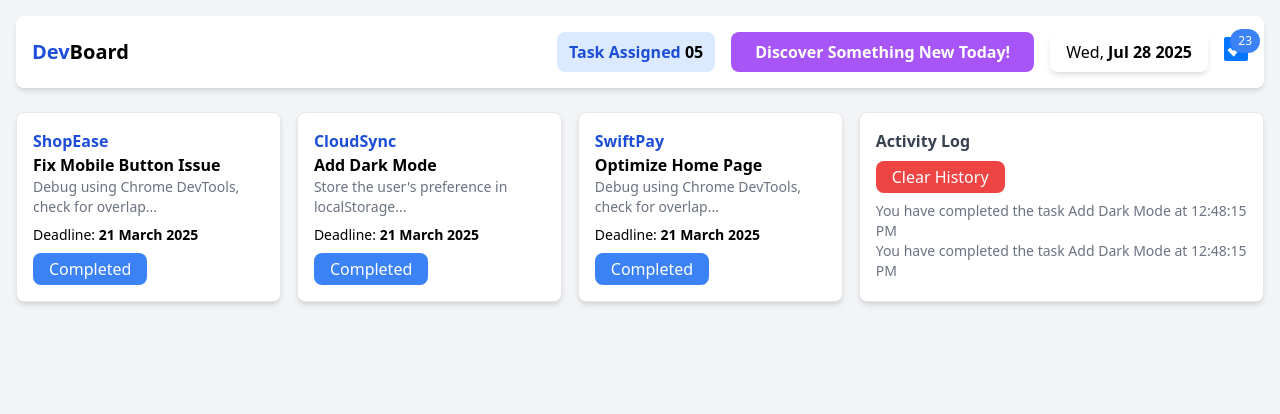
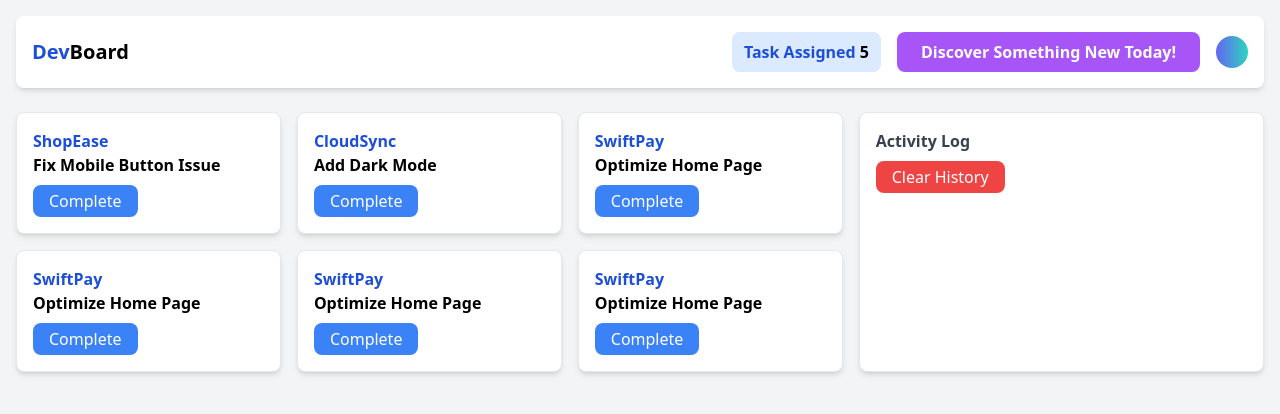
Before and after one commit to munir-hossin/assignment5, a plain HTML site: page index.html in a window 1280 px wide. Drawn offline with nearby package versions, Linux system fonts and the light colour scheme.

Commit message:
many dynamic sections done

```diff
--- a/index.html
+++ b/index.html
@@ -11,50 +11,93 @@
     <header class="bg-white shadow-md p-4 flex justify-between items-center rounded-lg">
         <h1 class="text-xl font-bold text-blue-700">Dev<span class="text-black">Board</span></h1>
         <div class="flex items-center gap-4">
-            <div class="bg-blue-100 px-3 py-2 rounded-lg font-semibold text-blue-700">Task Assigned <span class="text-black">05</span></div>
-            <div class="bg-purple-500 text-white px-6 py-2 rounded-lg font-semibold">Discover Something New Today!</div>
-            <div class="bg-white px-4 py-2 rounded-lg shadow-md">Wed, <span class="font-semibold">Jul 28 2025</span></div>
-            <div class="relative">
-                <input type="checkbox" checked class="w-6 h-6 rounded-full border-2 border-gray-300">
-                <span class="absolute -top-2 -right-3 bg-blue-500 text-white text-xs rounded-full px-2 py-1">23</span>
+            <div id="task-count" class="bg-blue-100 px-3 py-2 rounded-lg font-semibold text-blue-700">
+                Task Assigned <span class="text-black">5</span>
             </div>
+            <div class="bg-purple-500 text-white px-6 py-2 rounded-lg font-semibold cursor-pointer" id="discover-btn">
+
+                <a href="discover.html">Discover Something New Today!</a>
+            </div>
+            <!-- <button id="change-bg" class="px-4 py-4 bg-gray-300 rounded-full "></button> -->
+            <button id="change-bg" class="px-4 py-4 rounded-full bg-gradient-to-r from-indigo-500 to-teal-400"></button>
         </div>
     </header>
 
     <!-- Main Content -->
     <div class="grid grid-cols-3 gap-4 mt-6">
         <!-- Task Cards -->
-        <div class="col-span-2 grid grid-cols-3 gap-4">
-            <div class="bg-white p-4 rounded-lg shadow-md border">
+        <div class="col-span-2 grid grid-cols-3 gap-4" id="task-list">
+            <div class="task bg-white p-4 rounded-lg shadow-md border">
                 <h3 class="font-bold text-blue-700">ShopEase</h3>
                 <p class="font-semibold">Fix Mobile Button Issue</p>
-                <p class="text-sm text-gray-500">Debug using Chrome DevTools, check for overlap...</p>
-                <p class="text-sm mt-2">Deadline: <span class="font-bold">21 March 2025</span></p>
-                <button class="mt-2 px-4 py-1 bg-blue-500 text-white rounded-lg">Completed</button>
+                <button class="complete-btn mt-2 px-4 py-1 bg-blue-500 text-white rounded-lg">Complete</button>
             </div>
-            <div class="bg-white p-4 rounded-lg shadow-md border">
+            <div class="task bg-white p-4 rounded-lg shadow-md border">
                 <h3 class="font-bold text-blue-700">CloudSync</h3>
                 <p class="font-semibold">Add Dark Mode</p>
-                <p class="text-sm text-gray-500">Store the user's preference in localStorage...</p>
-                <p class="text-sm mt-2">Deadline: <span class="font-bold">21 March 2025</span></p>
-                <button class="mt-2 px-4 py-1 bg-blue-500 text-white rounded-lg">Completed</button>
+                <button class="complete-btn mt-2 px-4 py-1 bg-blue-500 text-white rounded-lg">Complete</button>
             </div>
-            <div class="bg-white p-4 rounded-lg shadow-md border">
+            <div class="task bg-white p-4 rounded-lg shadow-md border">
                 <h3 class="font-bold text-blue-700">SwiftPay</h3>
                 <p class="font-semibold">Optimize Home Page</p>
-                <p class="text-sm text-gray-500">Debug using Chrome DevTools, check for overlap...</p>
-                <p class="text-sm mt-2">Deadline: <span class="font-bold">21 March 2025</span></p>
-                <button class="mt-2 px-4 py-1 bg-blue-500 text-white rounded-lg">Completed</button>
+                <button class="complete-btn mt-2 px-4 py-1 bg-blue-500 text-white rounded-lg">Complete</button>
+            </div>
+            <div class="task bg-white p-4 rounded-lg shadow-md border">
+                <h3 class="font-bold text-blue-700">SwiftPay</h3>
+                <p class="font-semibold">Optimize Home Page</p>
+                <button class="complete-btn mt-2 px-4 py-1 bg-blue-500 text-white rounded-lg">Complete</button>
+            </div>
+            <div class="task bg-white p-4 rounded-lg shadow-md border">
+                <h3 class="font-bold text-blue-700">SwiftPay</h3>
+                <p class="font-semibold">Optimize Home Page</p>
+                <button class="complete-btn mt-2 px-4 py-1 bg-blue-500 text-white rounded-lg">Complete</button>
+            </div>
+            <div class="task bg-white p-4 rounded-lg shadow-md border">
+                <h3 class="font-bold text-blue-700">SwiftPay</h3>
+                <p class="font-semibold">Optimize Home Page</p>
+                <button class="complete-btn mt-2 px-4 py-1 bg-blue-500 text-white rounded-lg">Complete</button>
             </div>
         </div>
 
         <!-- Activity Log -->
         <div class="bg-white p-4 rounded-lg shadow-md border">
             <h3 class="font-bold text-gray-700">Activity Log</h3>
-            <button class="mt-2 px-4 py-1 bg-red-500 text-white rounded-lg">Clear History</button>
-            <p class="text-sm text-gray-500 mt-2">You have completed the task Add Dark Mode at 12:48:15 PM</p>
-            <p class="text-sm text-gray-500">You have completed the task Add Dark Mode at 12:48:15 PM</p>
+            <button id="clear-history" class="mt-2 px-4 py-1 bg-red-500 text-white rounded-lg">Clear History</button>
+            <div id="activity-log" class="mt-2 text-sm text-gray-500"></div>
         </div>
     </div>
+
+    <script>
+        let taskCount = 6;
+        let completedCount = 0;
+        let colors = ["#d4edda", "#f8d7da", "#fff3cd", "#e2e3e5", "#d6c6e1"];
+        let colorIndex = 0;
+
+        document.querySelectorAll(".complete-btn").forEach((button) => {
+            button.addEventListener("click", function () {
+                let taskTitle = this.previousElementSibling.textContent;
+                document.getElementById("activity-log").innerHTML += `<p>✅ Completed: ${taskTitle}</p>`;
+                taskCount--;
+                completedCount++;
+                document.getElementById("task-count").innerHTML = `Task Assigned <span class="text-black">${taskCount}</span>`;
+                alert(`${taskTitle} is successfully completed!`);
+                this.disabled = true;
+                this.classList.add("bg-gray-400");
+            });
+        });
+
+        document.getElementById("clear-history").addEventListener("click", function () {
+            document.getElementById("activity-log").innerHTML = "";
+        });
+
+        document.getElementById("change-bg").addEventListener("click", function () {
+            document.body.style.backgroundColor = colors[colorIndex];
+            colorIndex = (colorIndex + 1) % colors.length;
+        });
+
+        document.getElementById("discover-btn").addEventListener("click", function () {
+            window.location.href = "file.html";
+        });
+    </script>
 </body>
 </html>
```
Also changed, not shown: discover.html (added, +11 -0 lines).
